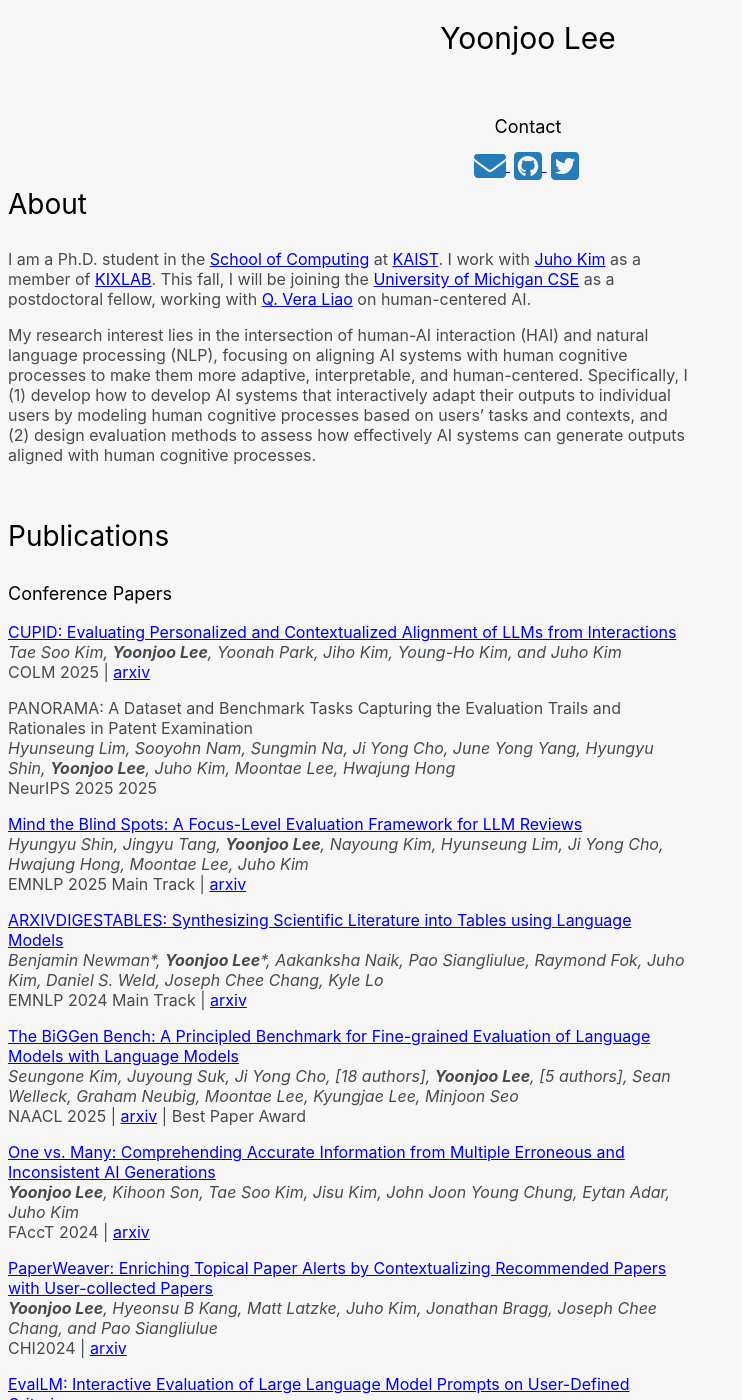
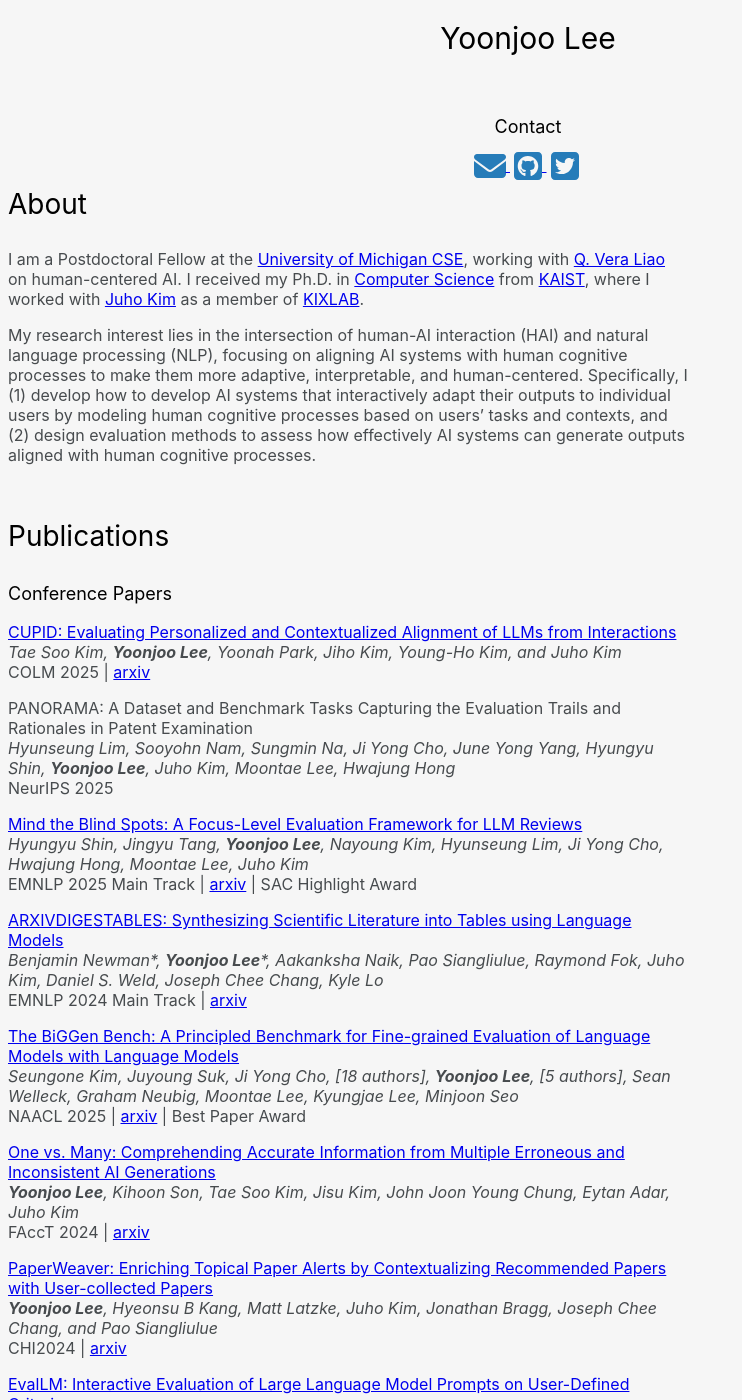
Before and after one commit to yjo2lee/yoonjoo.github.io, a Jekyll site: the page built from index.md, in a window 1280 px wide and 1400 px high. Shown: the whole window, without its empty margins (0-742 px from the left). Built offline with Jekyll 4.4.1, drawn with Linux system fonts in a browser that asks for light colours; a style sheet for code colours, icons or effects is not loaded; our own code applies the rules of GitHub Pages for plain Markdown files.

Commit message:
Update personal information and publications section

```diff
--- a/index.md
+++ b/index.md
@@ -4,8 +4,7 @@ layout: default
 
 ## About
 
-I am a Ph.D. student in the [School of Computing](https://cs.kaist.ac.kr/){:target="_blank"} at [KAIST](https://www.kaist.ac.kr/){:target="_blank"}. I work with [Juho Kim](https://juhokim.com/){:target="_blank"} as a member of [KIXLAB](https://www.kixlab.org/){:target="_blank"}. This fall, I will be joining the [University of Michigan CSE](https://cse.engin.umich.edu/){:target="_blank"} as a postdoctoral fellow, working with
-[Q. Vera Liao](https://qveraliao.com/){:target="_blank"} on human-centered AI.
+I am a Postdoctoral Fellow at the [University of Michigan CSE](https://cse.engin.umich.edu/){:target="_blank"}, working with [Q. Vera Liao](https://qveraliao.com/){:target="_blank"} on human-centered AI. I received my Ph.D. in [Computer Science](https://cs.kaist.ac.kr/){:target="_blank"} from [KAIST](https://www.kaist.ac.kr/){:target="_blank"}, where I worked with [Juho Kim](https://juhokim.com/){:target="_blank"} as a member of [KIXLAB](https://www.kixlab.org/){:target="_blank"}.
 
 My research interest lies in the intersection of human-AI interaction (HAI) and natural language processing (NLP), focusing on aligning AI systems with human cognitive processes to make them more adaptive, interpretable, and human-centered. Specifically, I (1) develop how to develop AI systems that interactively adapt their outputs to individual users by modeling human cognitive processes based on users’ tasks and contexts, and (2) design evaluation methods to assess how effectively AI systems can generate outputs aligned with human cognitive processes.
 
@@ -19,11 +18,11 @@ COLM 2025 | [arxiv](https://arxiv.org/abs/2508.01674){:target="_blank"}
 
 PANORAMA: A Dataset and Benchmark Tasks Capturing the Evaluation Trails and Rationales in Patent Examination\
 _Hyunseung Lim, Sooyohn Nam, Sungmin Na, Ji Yong Cho, June Yong Yang, Hyungyu Shin, **Yoonjoo Lee**, Juho Kim, Moontae Lee, Hwajung Hong_\
-NeurIPS 2025 2025
+NeurIPS 2025
 
 [Mind the Blind Spots: A Focus-Level Evaluation Framework for LLM Reviews](https://arxiv.org/abs/2502.17086){:target="_blank"}\
 _Hyungyu Shin, Jingyu Tang, **Yoonjoo Lee**, Nayoung Kim, Hyunseung Lim, Ji Yong Cho, Hwajung Hong, Moontae Lee, Juho Kim_\
-EMNLP 2025 Main Track | [arxiv](https://arxiv.org/abs/2502.17086){:target="_blank"}
+EMNLP 2025 Main Track | [arxiv](https://arxiv.org/abs/2502.17086){:target="_blank"} | SAC Highlight Award
 
 [ARXIVDIGESTABLES: Synthesizing Scientific Literature into Tables using Language Models](https://yoonjoolee.com/assets/papers/ARXIVDIGESTABLES_EMNLP_2024.pdf){:target="_blank"}\
 _Benjamin Newman\*, **Yoonjoo Lee**\*, Aakanksha Naik, Pao Siangliulue, Raymond Fok, Juho Kim, Daniel S. Weld, Joseph Chee Chang, Kyle Lo_\
```
